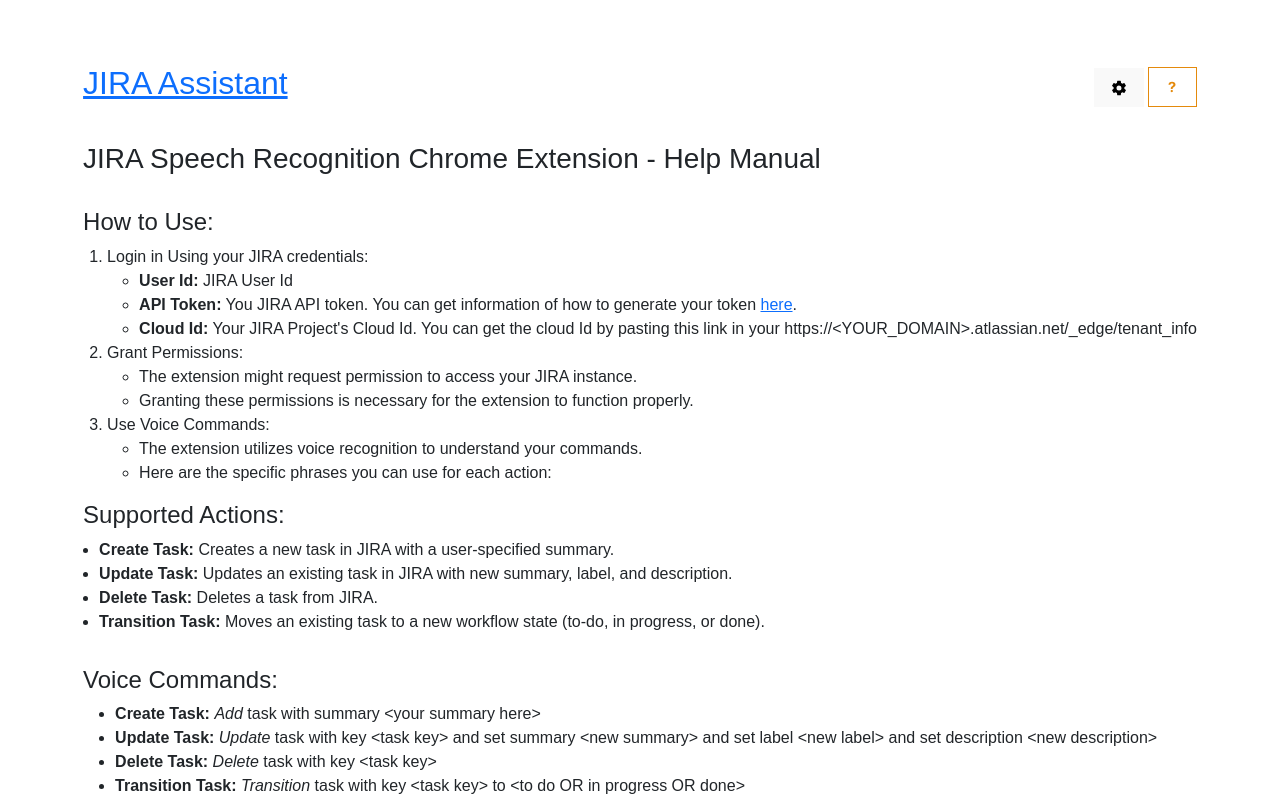
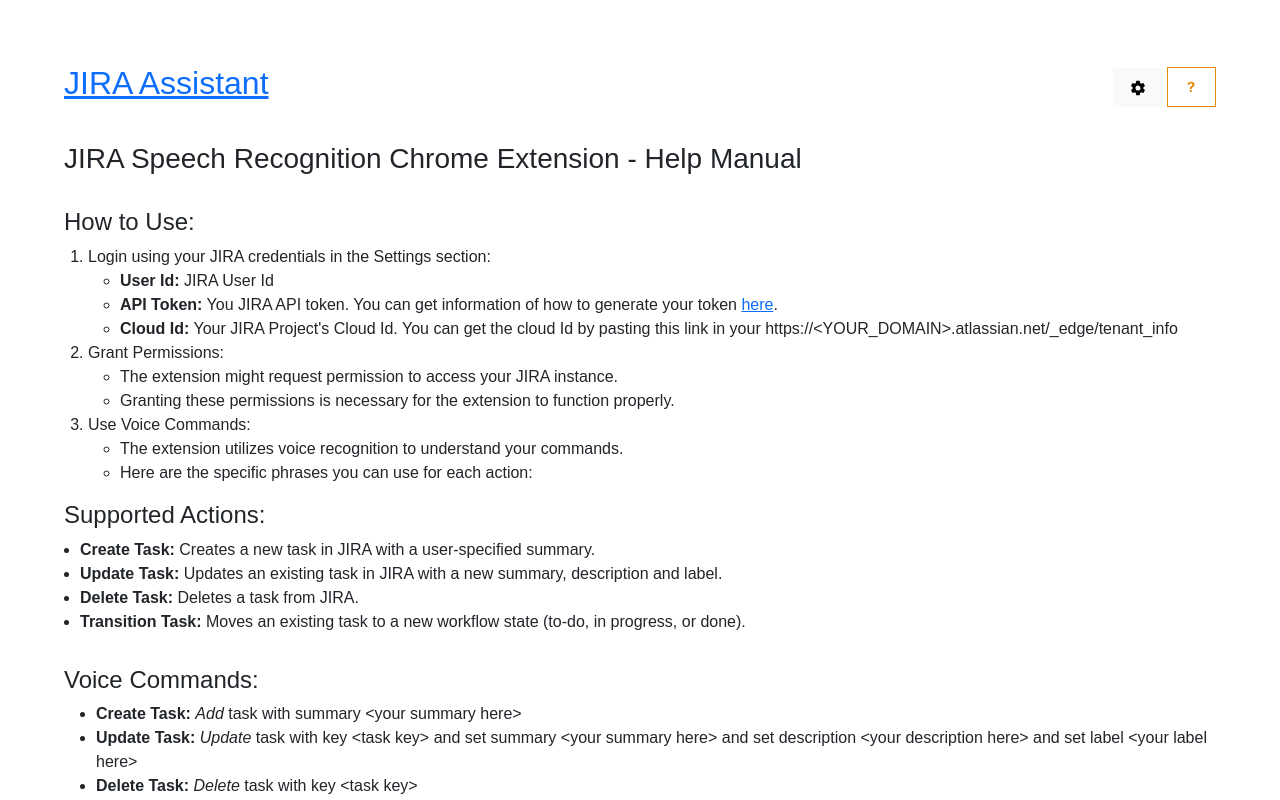
Before and after one commit to Beavan1997/jira-voice-assistant, a React app: page /#/help in a window 1280 px wide. Shown: the top 800 px of the page. Built offline with nearby package versions, Linux system fonts and the light colour scheme.

Commit message:
Updating help text

```diff
--- a/src/App.jsx
+++ b/src/App.jsx
@@ -91,7 +91,7 @@
     //Extract Info and Set confirm flag if Global Confirm is true
     if(!valSet || !globalConfirm){
       if (keywordIndex >= 0 && keywordIndex <= 8) {
-        summary = 'No Sumamry';
+        summary = 'No Summary';
         const summaryIndex = transcript.indexOf("summary");
         if (summaryIndex !== -1) {
           summary = transcript.substring(summaryIndex + "summary".length + 1);
--- a/src/Help.jsx
+++ b/src/Help.jsx
@@ -10,7 +10,7 @@
                 <h4>How to Use:</h4>
                 <ol>
                     {<li>
-                        Login in Using your JIRA credentials:
+                        Login using your JIRA credentials in the Settings section:
                         <ul>
                             <li><b>User Id:</b> JIRA User Id</li>
                             <li><b>API Token:</b> You JIRA API token. You can get information of how to generate your token <a href="https://support.atlassian.com/atlassian-account/docs/manage-api-tokens-for-your-atlassian-account/" target="_blank">here</a>.</li>
@@ -38,7 +38,7 @@
                 <h4>Supported Actions:</h4>
                 <ul class="supported-actions">
                     <li><b>Create Task:</b> Creates a new task in JIRA with a user-specified summary.</li>
-                    <li><b>Update Task:</b> Updates an existing task in JIRA with new summary, label, and description.</li>
+                    <li><b>Update Task:</b> Updates an existing task in JIRA with a new summary, description and label.</li>
                     <li><b>Delete Task:</b> Deletes a task from JIRA.</li>
                     <li><b>Transition Task:</b> Moves an existing task to a new workflow state (to-do, in progress, or done).</li>
                 </ul>
@@ -48,7 +48,7 @@
                 <h4>Voice Commands:</h4>
                 <ul>
                     <li><b>Create Task:</b> <i>Add</i> task with summary {'<'}your summary here{'>'}</li>
-                    <li><b>Update Task:</b> <i>Update</i> task with key {'<'}task key{'>'} and set summary {'<'}new summary{'>'} and set label {'<'}new label{'>'} and set description {'<'}new description{'>'}</li>
+                    <li><b>Update Task:</b> <i>Update</i> task with key {'<'}task key{'>'} and set summary {'<'}your summary here{'>'} and set description {'<'}your description here{'>'} and set label {'<'}your label here{'>'}</li>
                     <li><b>Delete Task:</b> <i>Delete</i> task with key {'<'}task key{'>'}</li>
                     <li><b>Transition Task:</b> <i>Transition</i> task with key {'<'}task key{'>'} to {'<'}to do OR in progress OR done{'>'}</li>
                 </ul>
```
Also changed, not shown: public/manifest.json.
